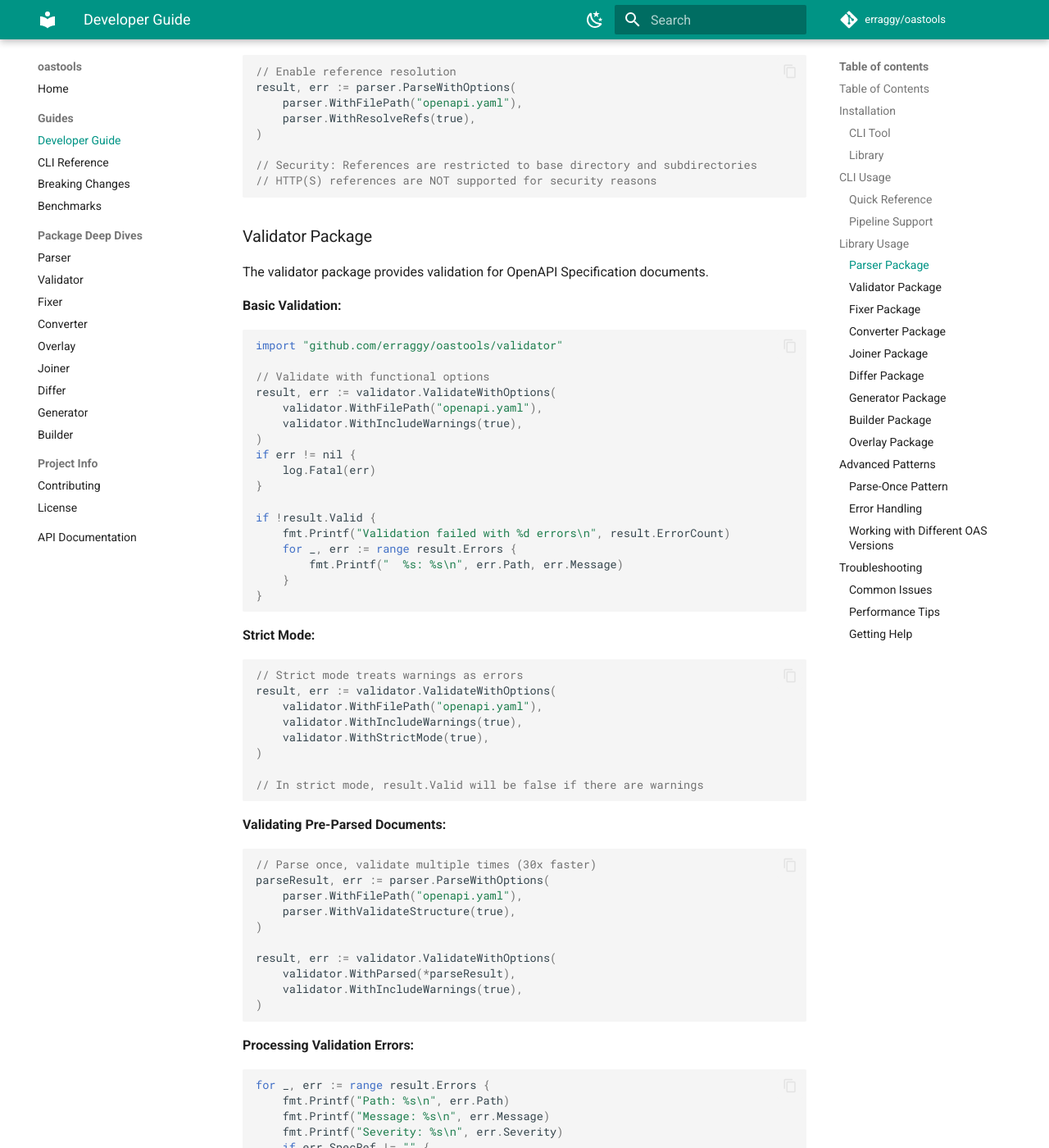
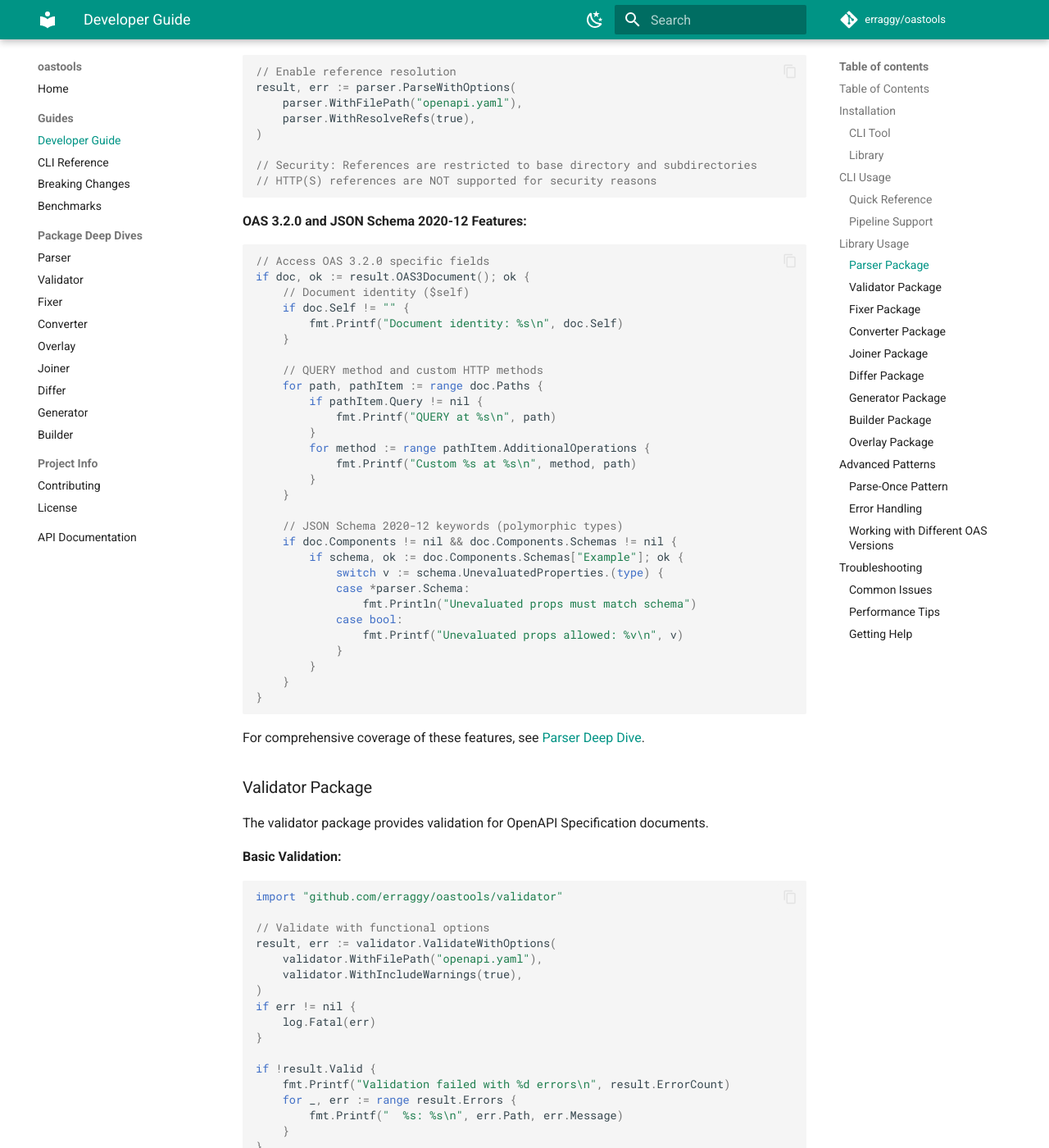
Before and after one commit to erraggy/oastools, an MkDocs documentation site: the page built from docs/developer-guide.md, in a window 1280 px wide and 1400 px high, scrolled down 4026 px. Shown: the whole window at 82% size. Built offline with MkDocs 1.6.1 and Material for MkDocs 9.7.7, drawn with Linux system fonts in a browser that asks for light colours; comment, search, counter and statistics services are not loaded.

Commit message:
chore: prepare v1.29.0 release (#159)
* chore: prepare v1.29.0 release

Documentation updates:
- CLAUDE.md: Add OAS 3.2+ and JSON Schema 2020-12 features to version-specific section
- parser/doc.go: Document OAS 3.2.0 features, JSON Schema 2020-12 keywords, and array index refs
- docs/developer-guide.md: Add examples for OAS 3.2.0 and JSON Schema 2020-12 features

Benchmarks:
- Add v1.29.0 benchmark results (262 lines)
- Update benchmarks.md with performance metrics for v1.29.0

🤖 Generated with [Claude Code](https://claude.com/claude-code)

Co-Authored-By: Claude Opus 4.5 <noreply@anthropic.com>

* fix: address Copilot review comments

- Add nil checks for doc.Components and doc.Components.Schemas in
  developer-guide.md example to prevent potential nil pointer dereference
- Correct parser benchmark values to match actual benchmark-v1.29.0.txt
- Correct pre-parsed benchmark values to match actual benchmark file

🤖 Generated with [Claude Code](https://claude.com/claude-code)

Co-Authored-By: Claude Opus 4.5 <noreply@anthropic.com>

---------

Co-authored-by: Claude Opus 4.5 <noreply@anthropic.com>

````diff
--- a/docs/developer-guide.md
+++ b/docs/developer-guide.md
@@ -191,6 +191,42 @@ result, err := parser.ParseWithOptions(
 // Security: References are restricted to base directory and subdirectories
 // HTTP(S) references are NOT supported for security reasons
 ```
+
+**OAS 3.2.0 and JSON Schema 2020-12 Features:**
+
+```go
+// Access OAS 3.2.0 specific fields
+if doc, ok := result.OAS3Document(); ok {
+    // Document identity ($self)
+    if doc.Self != "" {
+        fmt.Printf("Document identity: %s\n", doc.Self)
+    }
+
+    // QUERY method and custom HTTP methods
+    for path, pathItem := range doc.Paths {
+        if pathItem.Query != nil {
+            fmt.Printf("QUERY at %s\n", path)
+        }
+        for method := range pathItem.AdditionalOperations {
+            fmt.Printf("Custom %s at %s\n", method, path)
+        }
+    }
+
+    // JSON Schema 2020-12 keywords (polymorphic types)
+    if doc.Components != nil && doc.Components.Schemas != nil {
+        if schema, ok := doc.Components.Schemas["Example"]; ok {
+            switch v := schema.UnevaluatedProperties.(type) {
+            case *parser.Schema:
+                fmt.Println("Unevaluated props must match schema")
+            case bool:
+                fmt.Printf("Unevaluated props allowed: %v\n", v)
+            }
+        }
+    }
+}
+```
+
+For comprehensive coverage of these features, see [Parser Deep Dive](packages/parser.md).
 
 ### Validator Package
 
````
Also changed, not shown: CLAUDE.md (+7 -0 lines), benchmarks.md (+22 -0 lines), 2 other files.
